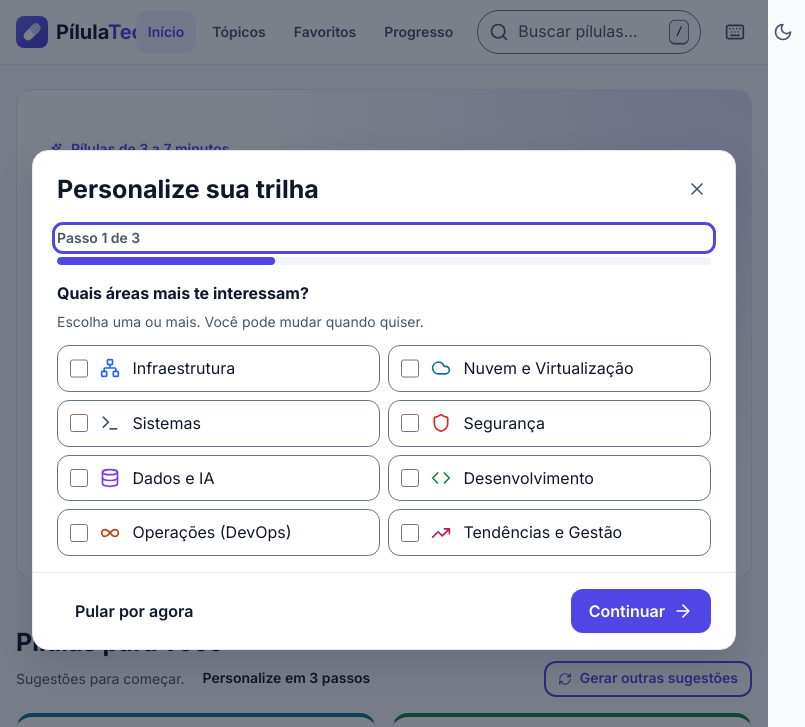
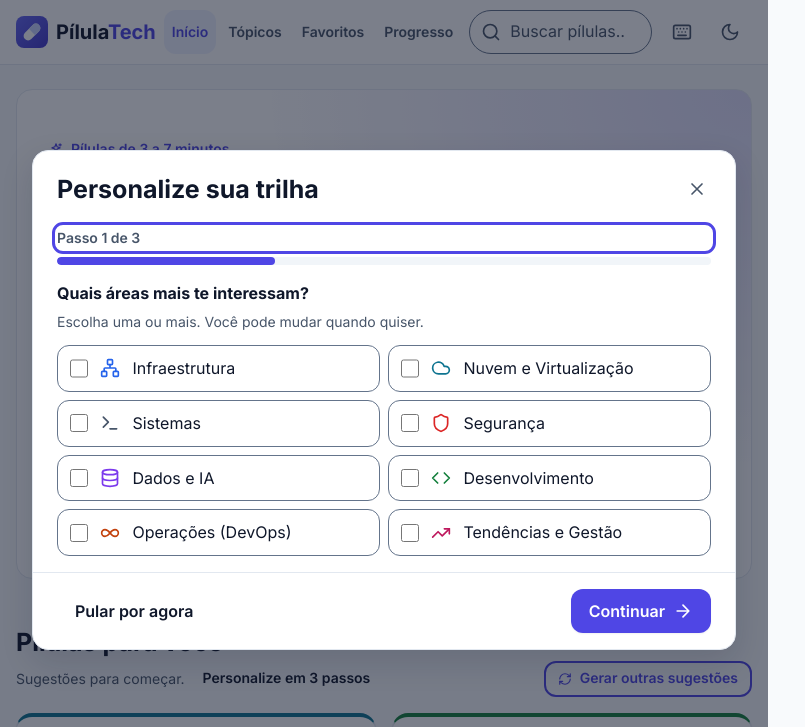
Before and after one commit to FlavioGabriel2030/pilulatech, a plain HTML site: page index.html in a window 768 px wide. Shown: the top 727 px of the page, 805 px wide, since content can reach past the window. Drawn offline with Linux system fonts and the light colour scheme.

Commit message:
fix: cabeçalho cabe em tablets de 768 a 959 px
O logo sobrepunha o menu e o botão de tema saía da tela entre 768 e ~840 px.
Nessa faixa o menu e a busca ficam mais compactos e a dica do atalho é ocultada.

```diff
--- a/css/style.css
+++ b/css/style.css
@@ -679,6 +679,13 @@ a.cat-tag:hover { color: var(--text); text-decoration: underline; }
 @media (min-width: 768px) and (max-width: 1099px) {
   .main-nav .nav-secondary { display: none; }
 }
+/* Tablet em pé (768–959): menu e busca mais compactos para tudo caber em uma linha */
+@media (min-width: 768px) and (max-width: 959px) {
+  .header-inner { grid-template-columns: auto auto minmax(9rem, 1fr) auto; column-gap: var(--space-2); }
+  .main-nav a { padding-inline: var(--space-2); }
+  .search-kbd { display: none; }
+  .search-input { padding-right: var(--space-3); }
+}
 @media (max-width: 767px) {
   .search-kbd { display: none; }
 }
```
